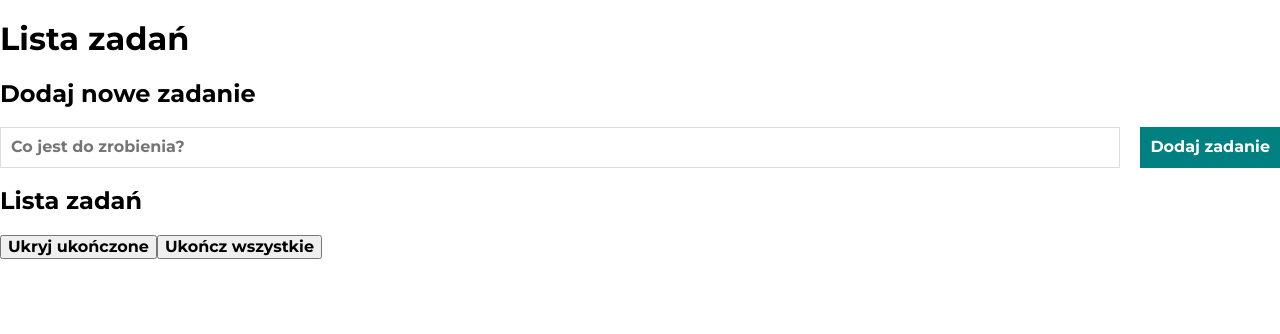
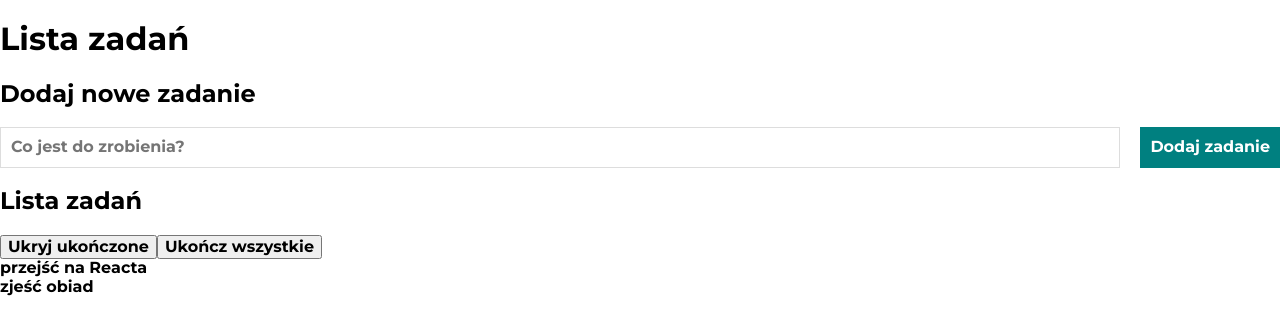
Before and after one commit to Krzysztof-Broniszewski/Todo-list-react, a React (Create React App) app: page / in a window 1280 px wide. Shown: the top 334 px of the page. Built offline with nearby package versions, Linux system fonts and the light colour scheme.

Commit message:
Basic tasks added

```diff
--- a/src/App.js
+++ b/src/App.js
@@ -19,7 +19,7 @@ function App() {
           <h2 class="section__header">Dodaj nowe zadanie</h2>
         </div>
         <div class="section__container">
-          <Form/>
+          <Form />
         </div>
       </section>
       <section class="section">
@@ -29,8 +29,7 @@ function App() {
           <button class="section__taskButton section__buttonDoneAll js-finish">Ukończ wszystkie</button>
         </div>
         <div class="section__container">
-          <ul class="tasks js-tasks">
-          </ul>
+          <Tasks tasks={tasks} hideDoneTasks={hideDoneTasks} />
         </div>
       </section>
     </main>
--- a/src/Tasks/index.js
+++ b/src/Tasks/index.js
@@ -1,22 +1,23 @@
 import "./style.css";
 
-const Tasks = (tasks, hideDoneTasks) => (
+const Tasks = (props) => (
     <ul className="tasks">
-        {tasks.map(task => (
-            <li
-                className={`tasks__item ${task.done && hideDoneTasks ? "tasks__item--done":""}`}>
-                <button className="tasks__button tasks__button--toggleDone">
-                        {task.done ? "✔" : ""}
-                    </button>
-                <span className={`tasks__content
-                ${task.done ? "tasks__content--done" : ""}`}>
-                        {task.content}
-                    </span >
-                    <button className="
-                        tasks__button
-                        tasks__button--remove">
-                        🗑
-                    </button>
+        {props.tasks.map(task => (
+            <li>
+                {task.content}
+                {/* // className={`tasks__item ${props.task.done && props.hideDoneTasks ? "tasks__item--done":""}`}>
+                // <button className="tasks__button tasks__button--toggleDone">
+                //         {props.task.done ? "✔" : ""}
+                //     </button>
+                // <span className={`tasks__content
+                // ${props.task.done ? "tasks__content--done" : ""}`}>
+                //         {props.task.content}
+                //     </span >
+                //     <button className="
+                //         tasks__button
+                //         tasks__button--remove">
+                //         🗑
+                //     </button> */}
             </li>
         ))}
     </ul>
```
